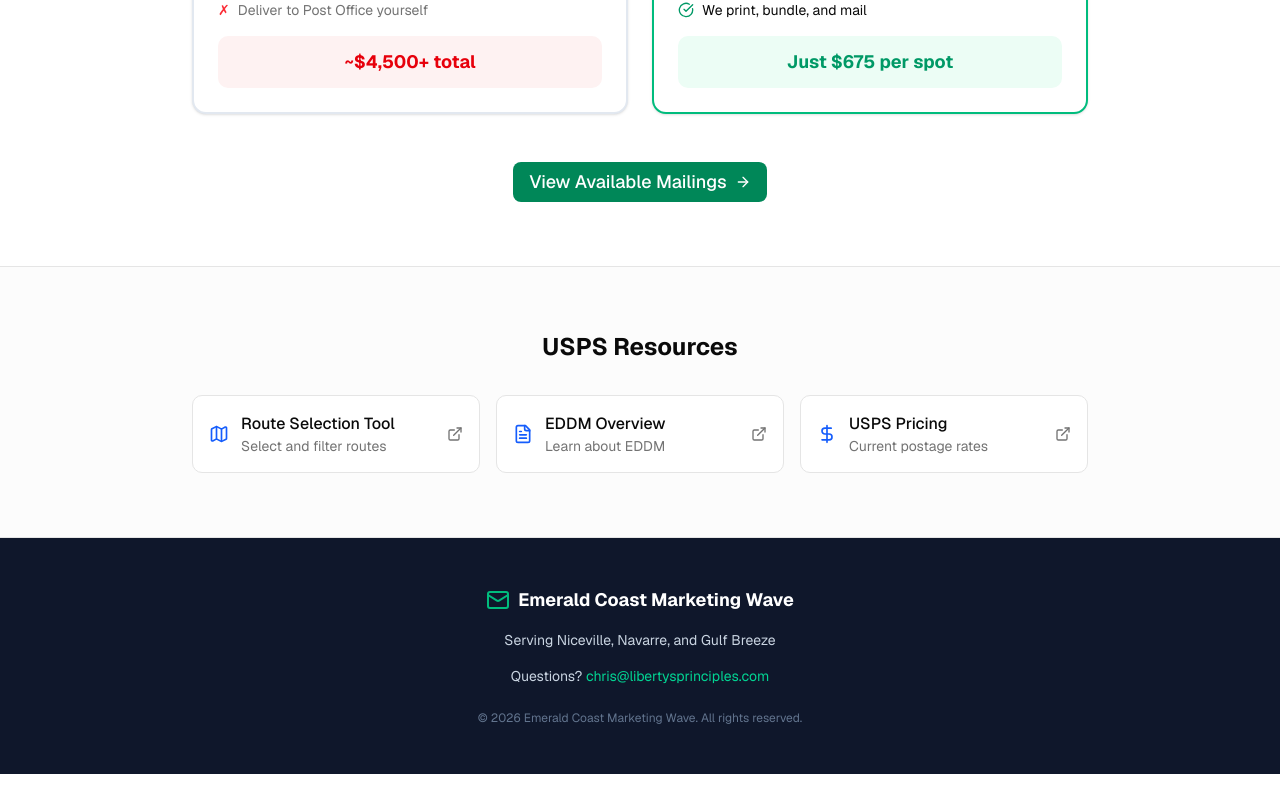
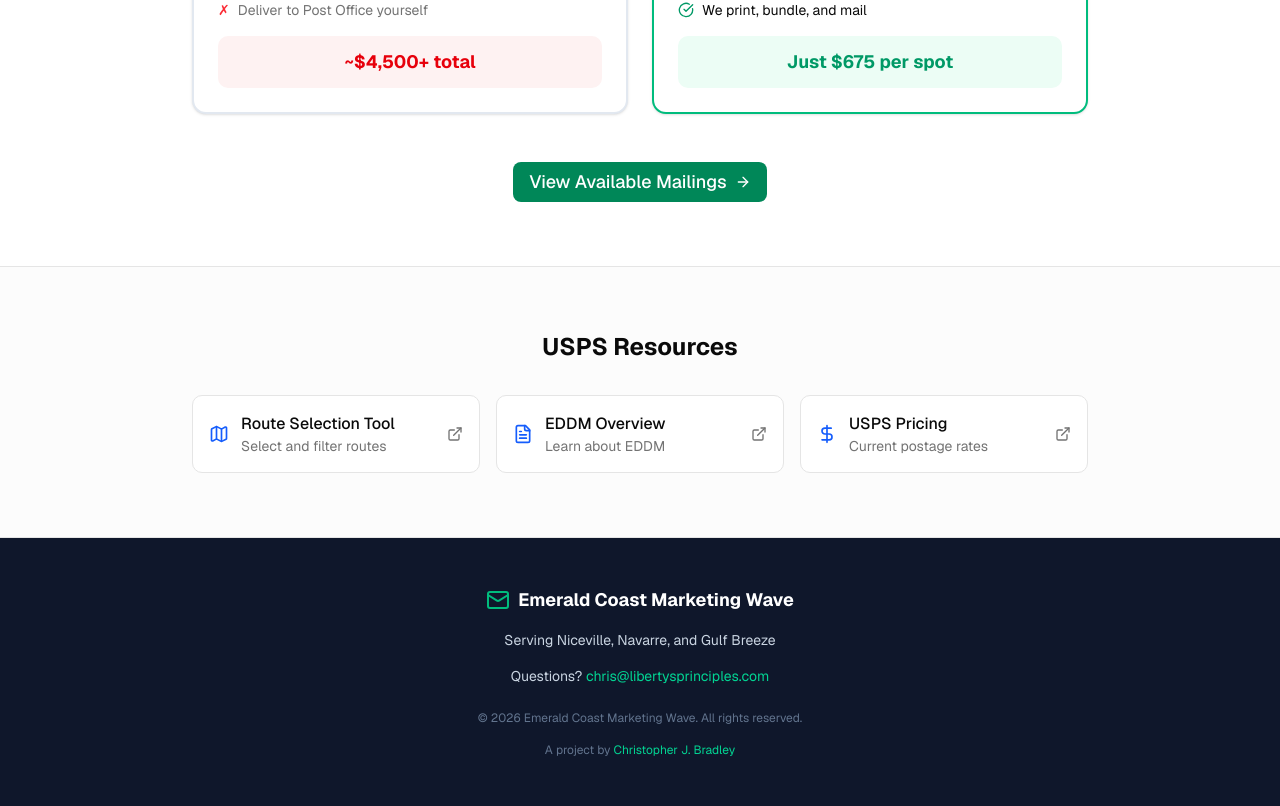
Before and after one commit to chrisbpirate850/REALecmWave, a Next.js app: page /eddm in a window 1280 px wide. Shown: the part 3208-4014 px from the top of the page. Before the commit the page ends 3982 px from the top, so only its background shows below. Built offline with nearby package versions, Linux system fonts and the light colour scheme.

Commit message:
Add Christopher J. Bradley footer attribution
Added "A project by Christopher J. Bradley" link to all page footers,
linking back to christopherjbradley.com for cross-site attribution.

Co-Authored-By: Claude Opus 4.5 <noreply@anthropic.com>

```diff
--- a/app/demo/landing/page.tsx
+++ b/app/demo/landing/page.tsx
@@ -247,6 +247,17 @@ export default function DemoLandingPage() {
         <div className="container text-center text-sm text-muted-foreground">
           <p>Powered by Emerald Coast Marketing Wave</p>
           <p className="mt-1">Connecting local businesses with the Emerald Coast community</p>
+          <p className="mt-3">
+            A project by{" "}
+            <a
+              href="https://christopherjbradley.com"
+              target="_blank"
+              rel="noopener noreferrer"
+              className="text-emerald-600 hover:text-emerald-500 hover:underline"
+            >
+              Christopher J. Bradley
+            </a>
+          </p>
         </div>
       </footer>
     </div>
--- a/app/eddm/page.tsx
+++ b/app/eddm/page.tsx
@@ -623,6 +623,17 @@ export default function EDDMResourcesPage() {
           <p className="mt-6 text-xs text-slate-500">
             &copy; {new Date().getFullYear()} Emerald Coast Marketing Wave. All rights reserved.
           </p>
+          <p className="mt-4 text-xs text-slate-500">
+            A project by{" "}
+            <a
+              href="https://christopherjbradley.com"
+              target="_blank"
+              rel="noopener noreferrer"
+              className="text-emerald-400 hover:text-emerald-300 hover:underline"
+            >
+              Christopher J. Bradley
+            </a>
+          </p>
         </div>
       </footer>
     </div>
--- a/app/mailings/[id]/preview/page.tsx
+++ b/app/mailings/[id]/preview/page.tsx
@@ -168,6 +168,17 @@ export default async function PostcardPreviewPage({ params }: { params: { id: st
       <footer className="border-t py-8">
         <div className="container text-center text-sm text-muted-foreground">
           <p>&copy; {new Date().getFullYear()} Emerald Coast Marketing Wave. Serving Niceville, Navarre, and Gulf Breeze.</p>
+          <p className="mt-2">
+            A project by{" "}
+            <a
+              href="https://christopherjbradley.com"
+              target="_blank"
+              rel="noopener noreferrer"
+              className="text-emerald-600 hover:text-emerald-500 hover:underline"
+            >
+              Christopher J. Bradley
+            </a>
+          </p>
         </div>
       </footer>
     </div>
--- a/app/mailings/page.tsx
+++ b/app/mailings/page.tsx
@@ -69,6 +69,17 @@ export default async function MailingsPage() {
           <p>
             &copy; 2026 Emerald Coast Marketing Wave. Serving Niceville, Navarre, and Gulf Breeze.
           </p>
+          <p className="mt-2">
+            A project by{" "}
+            <a
+              href="https://christopherjbradley.com"
+              target="_blank"
+              rel="noopener noreferrer"
+              className="text-emerald-600 hover:text-emerald-500 hover:underline"
+            >
+              Christopher J. Bradley
+            </a>
+          </p>
         </div>
       </footer>
     </div>
--- a/app/offers/[slug]/page.tsx
+++ b/app/offers/[slug]/page.tsx
@@ -240,6 +240,17 @@ export default async function OfferLandingPage({ params }: Props) {
         <div className="container text-center text-sm text-muted-foreground">
           <p>Powered by Emerald Coast Marketing Wave</p>
           <p className="mt-1">Connecting local businesses with the Emerald Coast community</p>
+          <p className="mt-3">
+            A project by{" "}
+            <a
+              href="https://christopherjbradley.com"
+              target="_blank"
+              rel="noopener noreferrer"
+              className="text-emerald-600 hover:text-emerald-500 hover:underline"
+            >
+              Christopher J. Bradley
+            </a>
+          </p>
         </div>
       </footer>
     </div>
--- a/app/page.tsx
+++ b/app/page.tsx
@@ -532,6 +532,17 @@ export default async function HomePage() {
           <p className="mt-6 text-xs text-slate-500">
             &copy; {new Date().getFullYear()} Emerald Coast Marketing Wave. All rights reserved.
           </p>
+          <p className="mt-4 text-xs text-slate-500">
+            A project by{" "}
+            <a
+              href="https://christopherjbradley.com"
+              target="_blank"
+              rel="noopener noreferrer"
+              className="text-emerald-400 hover:text-emerald-300 hover:underline"
+            >
+              Christopher J. Bradley
+            </a>
+          </p>
         </div>
       </footer>
     </div>
```
